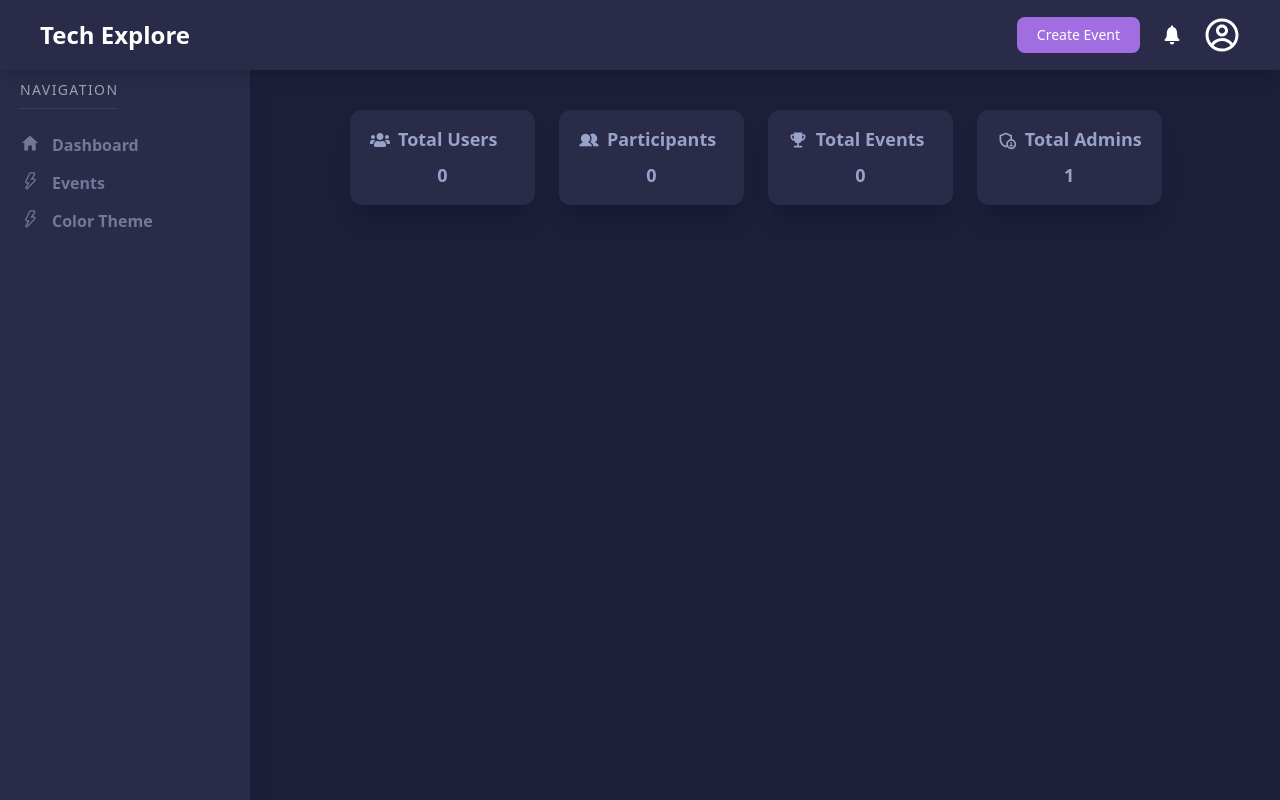
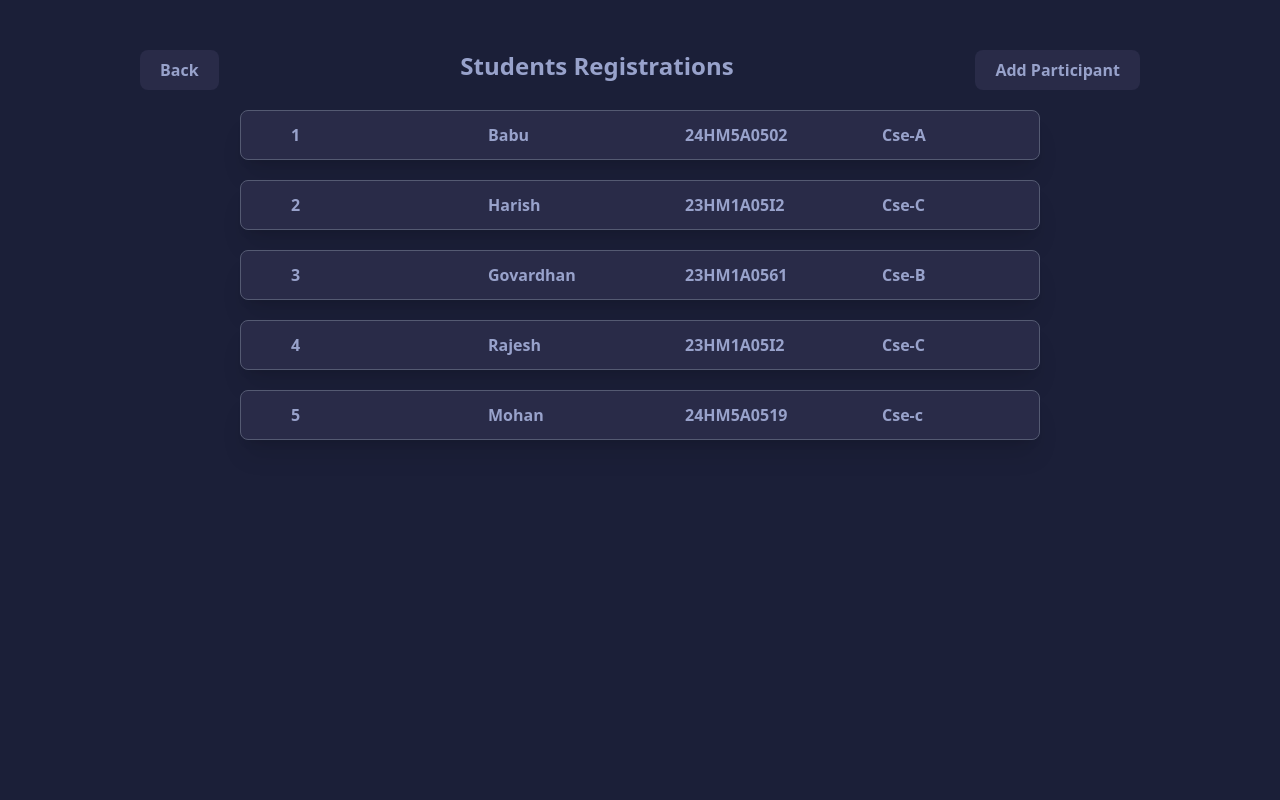
Before and after one commit to AMIREDDYRAKEY/Eventadmin, a React (Vite) app: page /Registrations in a window 1280 px wide. Shown: the top 800 px of the page. Built offline with nearby package versions, Linux system fonts and the light colour scheme.

Commit message:
first commit

```diff
--- a/src/App.jsx
+++ b/src/App.jsx
@@ -7,15 +7,13 @@ import Layout from './components/Layout';
 
 const App = () => {
   return (
-    <BrowserRouter>
-      <Routes>
-
-        <Route path="/" element={<Layout />}>
-          <Route path="/Registrations" element={<Registrations/>} />
-
-        </Route>
-      </Routes>
-    </BrowserRouter>
+       <BrowserRouter>
+       <Routes>
+        <Route path="/" element={<Layout />} />
+              <Route path="/Registrations" element={<Registrations />} />
+                <Route path="/Events" element={<Events />} />
+       </Routes>
+       </BrowserRouter>
   );
 };
 
--- a/src/components/Navbar.jsx
+++ b/src/components/Navbar.jsx
@@ -34,13 +34,8 @@ const Navbar = () => {
       </div>
 
       {/* sidenav */}
-      {
-      open && (
-        <div className={`fixed md:top-[70px] left-0 z-40 transition-transform duration-300 md:hidden flex md:translate-x-0 md:static`}>
-          <Sidenav />
-        </div>
-      )}
-      <div className={`fixed md:top-[70px] left-0 z-40 transition-transform duration-300 md:flex hidden md:translate-x-0 md:static`}>
+
+      <div className={`fixed md:top-[70px] left-0 z-40 transition-transform duration-300  md:translate-x-0 md:static`}>
         <Sidenav />
       </div>
 
--- a/src/components/Sidenav.jsx
+++ b/src/components/Sidenav.jsx
@@ -63,7 +63,7 @@ const Sidenav = () => {
 
                         {events && (
                             <div className='flex flex-col gap-4 mt-[10px] ml-[10px] text-[#74779a]'>
-                                <li className='hover:text-white text-sm text-center'><button onClick={()=>setactive('Events')}>Create Event</button></li>
+                                <li className='hover:text-white text-sm text-center'><button onClick={()=>navigate('/Events')}>Create Event</button></li>
                                 <li className='text-center hover:text-white text-sm'><button>Create Ticket</button></li>
                                 <li className='text-center hover:text-white text-sm ml-[-23px]'><button>Discount</button></li>
                                 <li className='text-center hover:text-white text-sm ml-[-43px]'><button>Guest</button></li>
--- a/src/pages/Events.jsx
+++ b/src/pages/Events.jsx
@@ -2,7 +2,9 @@ import React from 'react';
 
 const Events = () => {
   return (
-    <div className='md:ml-[200px] mt-[20px]'>
+    <div>
+      <div className='mt-[30px] ml-[100px]'> <button className='text-[#98a2cb] bg-[#292b48] px-5 py-2 rounded-lg font-semibold'>Back</button></div>
+    <div className='flex items-center  justify-center mt-[10px]'>
       <form className='bg-[#292b48] rounded-lg shadow-xl w-[580px]'>
         {/* Header */}
         <h3 className='text-[#98a2cb] text-sm px-4 py-3 border-b border-gray-700 font-semibold'>
@@ -100,6 +102,7 @@ const Events = () => {
         </div>
       </form>
     </div>
+    </div>
   );
 };
 
--- a/src/pages/Registrations.jsx
+++ b/src/pages/Registrations.jsx
@@ -1,54 +1,60 @@
 import React from 'react'
 
 const Registrations = () => {
-    const registrations =[
+  const registrations = [
     {
-        Sno:'1',
-        Name:'Babu',
-        Idno:'24HM5A0502',
-        Section:'Cse-A'
+      Sno: '1',
+      Name: 'Babu',
+      Idno: '24HM5A0502',
+      Section: 'Cse-A'
     },
     {
-        Sno:'2',
-        Name:'Harish',
-        Idno:'23HM1A05I2',
-        Section:'Cse-C'
+      Sno: '2',
+      Name: 'Harish',
+      Idno: '23HM1A05I2',
+      Section: 'Cse-C'
     },
     {
-        Sno:'3',
-        Name:'Govardhan',
-        Idno:'23HM1A0561',
-        Section:'Cse-B'
+      Sno: '3',
+      Name: 'Govardhan',
+      Idno: '23HM1A0561',
+      Section: 'Cse-B'
     },
     {
-        Sno:'4',
-        Name:'Rajesh',
-        Idno:'23HM1A05I2',
-        Section:'Cse-C'
+      Sno: '4',
+      Name: 'Rajesh',
+      Idno: '23HM1A05I2',
+      Section: 'Cse-C'
     },
     {
-        Sno:'5',
-        Name:'Mohan',
-        Idno:'24hm5a0519',
-        Section:'Cse-c'
+      Sno: '5',
+      Name: 'Mohan',
+      Idno: '24hm5a0519',
+      Section: 'Cse-c'
     },
   ]
   return (
-    <div className='  md:ml-[150px] '>
-            <h3 className='text-2xl md:ml-[200px]  mt-[30px] text-[#98a2cb] font-bold'>Students Registrations</h3>
+    <div>
+      <div className='flex mt-[50px] justify-between md:px-[140px]'>
+        <div className='bg-[#292b48] px-5 py-2 rounded-lg font-semibold '> <button className='text-[#98a2cb]'>Back</button></div>
+        <h3 className='text-2xl   text-[#98a2cb] text-center font-bold'>Students Registrations</h3>
+        <div className='bg-[#292b48] px-5 py-2 rounded-lg font-semibold  '> <button className='text-[#98a2cb]'>Add Participant</button></div>
+      </div>
+      <div className='  flex items-center justify-center flex-col '>
         {
-            registrations.map((info,index)=>(
+          registrations.map((info, index) => (
             <div
-        className='border-[1px] border-[#545a72] rounded-lg grid grid-cols-4 gap-10 pl-[50px]  items-center shadow-xl mt-[20px] h-[50px] bg-[#292b48] w-[100px] md:w-[800px]'
+              className='border-[1px] md:py-0 md:px-0 px-[100px] py-5  border-[#545a72] rounded-lg md:grid md:grid-cols-4 grid-cols-1 md:gap-10 md:pl-[50px]  items-center shadow-xl mt-[20px] md:h-[50px] bg-[#292b48]  md:w-[800px]'
               key={index}
             >
-        <p className='font-semibold text-[#98a2cb]'>{info.Sno}</p>
+              <p className='font-semibold text-[#98a2cb] md:flex hidden'>{info.Sno}</p>
               <p className='font-semibold text-[#98a2cb]'>{info.Name}</p>
               <p className='font-semibold text-[#98a2cb] uppercase'>{info.Idno}</p>
               <p className='font-semibold text-[#98a2cb]'>{info.Section}</p>
             </div>
           ))}
       </div>
+    </div>
   )
 }
 
```
Lines whose indentation alone changed are shown as unchanged.
